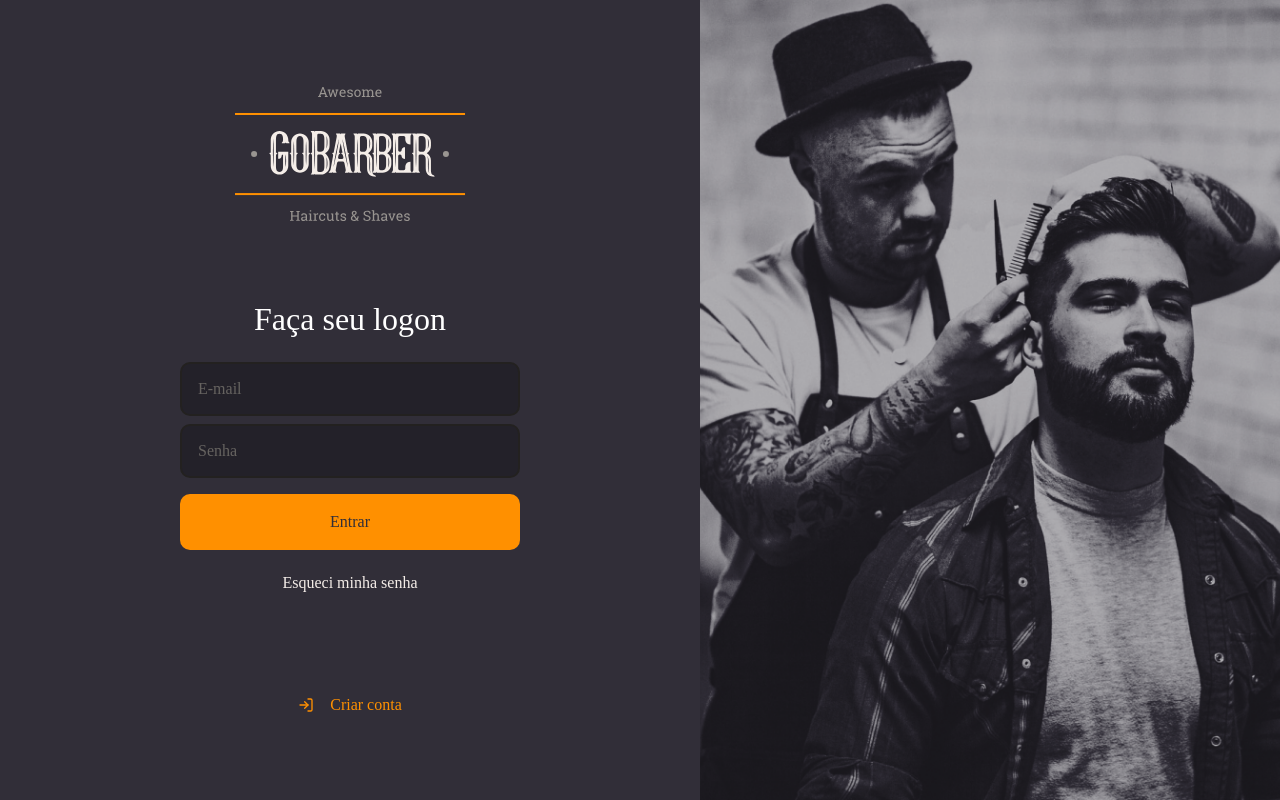
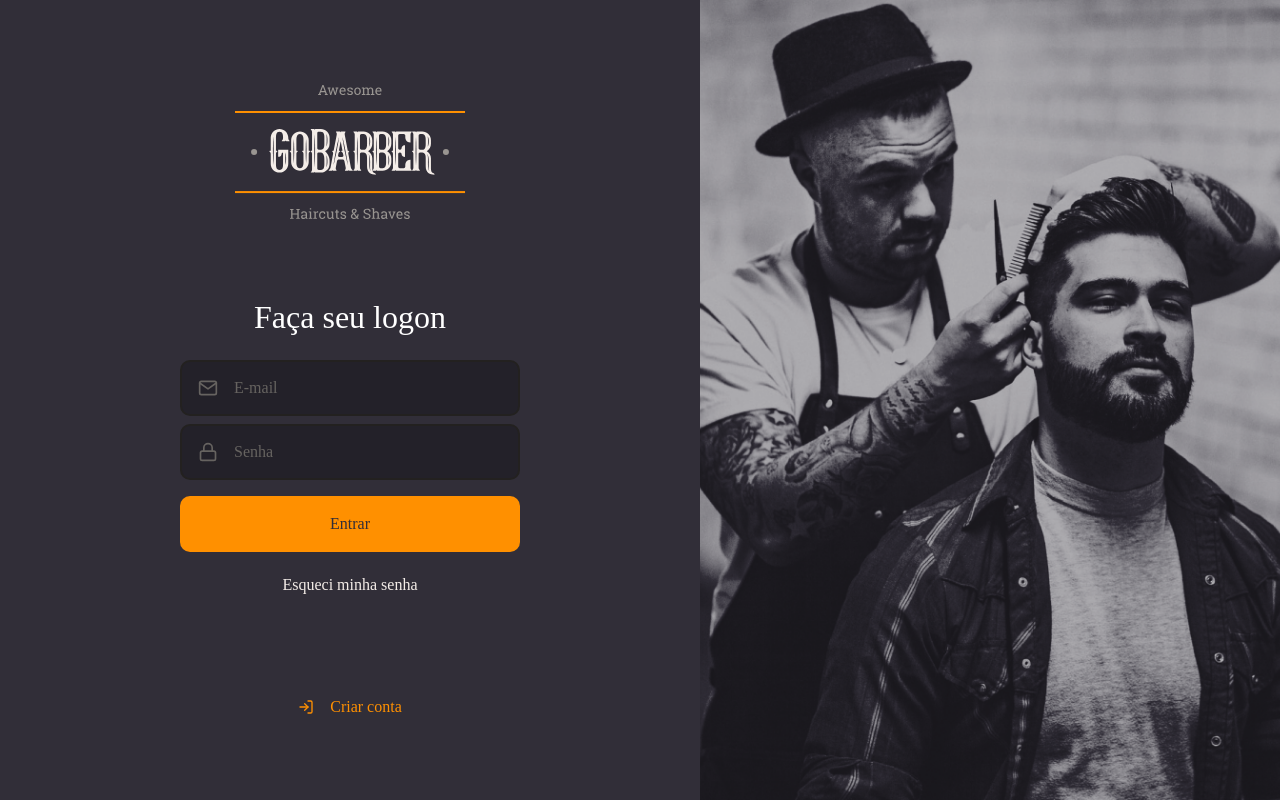
Before and after one commit to andersonsilva019/Gobarber-front-Typescript, a React (Create React App) app: page / in a window 1280 px wide. Built offline with nearby package versions, Linux system fonts and the light colour scheme.

Commit message:
isolando componentes - input and button

```diff
--- /dev/null
+++ b/src/components/Button/index.tsx
@@ -0,0 +1,15 @@
+import React, { ButtonHTMLAttributes } from 'react';
+
+import { Container } from './styles';
+
+type ButtonProps = ButtonHTMLAttributes<HTMLButtonElement>;
+
+const Button: React.FC<ButtonProps> = ({ children, ...rest }) => {
+  return (
+    <Container type="button" {...rest}>
+      {children}
+    </Container>
+  );
+};
+
+export default Button;
--- /dev/null
+++ b/src/components/Button/styles.ts
@@ -0,0 +1,22 @@
+import styled from 'styled-components';
+import { shade } from 'polished';
+
+export const Container = styled.button`
+  width: 100%;
+  height: 56px;
+
+  background: #ff9000;
+  border-radius: 10px;
+  padding: 0 16px;
+  border: 0;
+
+  color: #312e38;
+  font-weight: 500;
+
+  margin-top: 16px;
+  transition: background 0.2s;
+
+  &:hover {
+    background: ${shade(0.2, '#ff9000')};
+  }
+`;
--- /dev/null
+++ b/src/components/Input/index.tsx
@@ -0,0 +1,18 @@
+import React, { InputHTMLAttributes } from 'react';
+import { IconBaseProps } from 'react-icons';
+import { Container } from './styles';
+
+interface InputProps extends InputHTMLAttributes<HTMLInputElement> {
+  name: string;
+  icon?: React.ComponentType<IconBaseProps>;
+  /* Indica que essa propriedade vai receber um componente */
+}
+
+const Input: React.FC<InputProps> = ({ icon: Icon, ...rest }) => (
+  <Container>
+    {Icon && <Icon size={20} />}
+    <input {...rest} />
+  </Container>
+);
+
+export default Input;
--- /dev/null
+++ b/src/components/Input/styles.ts
@@ -0,0 +1,30 @@
+import styled from 'styled-components';
+
+export const Container = styled.div`
+  display: flex;
+  align-items: center;
+  background: #232129;
+
+  border-radius: 10px;
+  padding: 16px;
+  width: 100%;
+  border: 2px solid #232120;
+  color: #666360;
+
+  & + div {
+    margin-top: 8px;
+  }
+  input {
+    flex: 1;
+    background: transparent;
+    border: 0;
+    color: #f4ede8;
+    &::placeholder {
+      color: #666360;
+    }
+  }
+
+  svg {
+    margin-right: 16px;
+  }
+`;
--- a/src/pages/SignIn/index.tsx
+++ b/src/pages/SignIn/index.tsx
@@ -1,7 +1,10 @@
 import React from 'react';
-import { FiLogIn } from 'react-icons/fi';
+import { FiLogIn, FiMail, FiLock } from 'react-icons/fi';
 import logo from '../../assets/logo.svg';
 import { Container, Content, Background } from './styles';
+
+import Input from '../../components/Input';
+import Button from '../../components/Button';
 
 const SignIn: React.FC = () => {
   return (
@@ -11,10 +14,15 @@
         <form>
           <h1>Faça seu logon</h1>
 
-          <input placeholder="E-mail" />
-          <input type="password" placeholder="Senha" />
+          <Input name="email" icon={FiMail} placeholder="E-mail" />
+          <Input
+            name="password"
+            icon={FiLock}
+            type="password"
+            placeholder="Senha"
+          />
 
-          <button type="button">Entrar</button>
+          <Button type="button">Entrar</Button>
 
           <a href="forgot">Esqueci minha senha</a>
         </form>
--- a/src/pages/SignIn/styles.ts
+++ b/src/pages/SignIn/styles.ts
@@ -19,53 +19,16 @@
   width: 100%;
   max-width: 700px;
 
-  > form {
+  form {
     margin: 80px 0;
     width: 340px;
     text-align: center;
 
-    > h1 {
+    h1 {
       margin-bottom: 24px;
     }
 
-    > input {
-      background: #232129;
-      border-radius: 10px;
-      padding: 16px;
-      width: 100%;
-      border: 2px solid #232120;
-      color: #f4ede8;
-
-      &::placeholder {
-        color: #666360;
-      }
-
-      & + input {
-        margin-top: 8px;
-      }
-    }
-
-    > button {
-      width: 100%;
-      height: 56px;
-
-      background: #ff9000;
-      border-radius: 10px;
-      padding: 0 16px;
-      border: 0;
-
-      color: #312e38;
-      font-weight: 500;
-
-      margin-top: 16px;
-      transition: background 0.2s;
-
-      &:hover {
-        background: ${shade(0.2, '#ff9000')};
-      }
-    }
-
-    > a {
+    a {
       color: #f4ede8;
       display: block;
       margin-top: 24px;
@@ -78,7 +41,7 @@
     }
   }
 
-  > a {
+  a {
     color: #ff9000;
     display: block;
     margin-top: 24px;
```
Also changed, not shown: .eslintrc.json.
